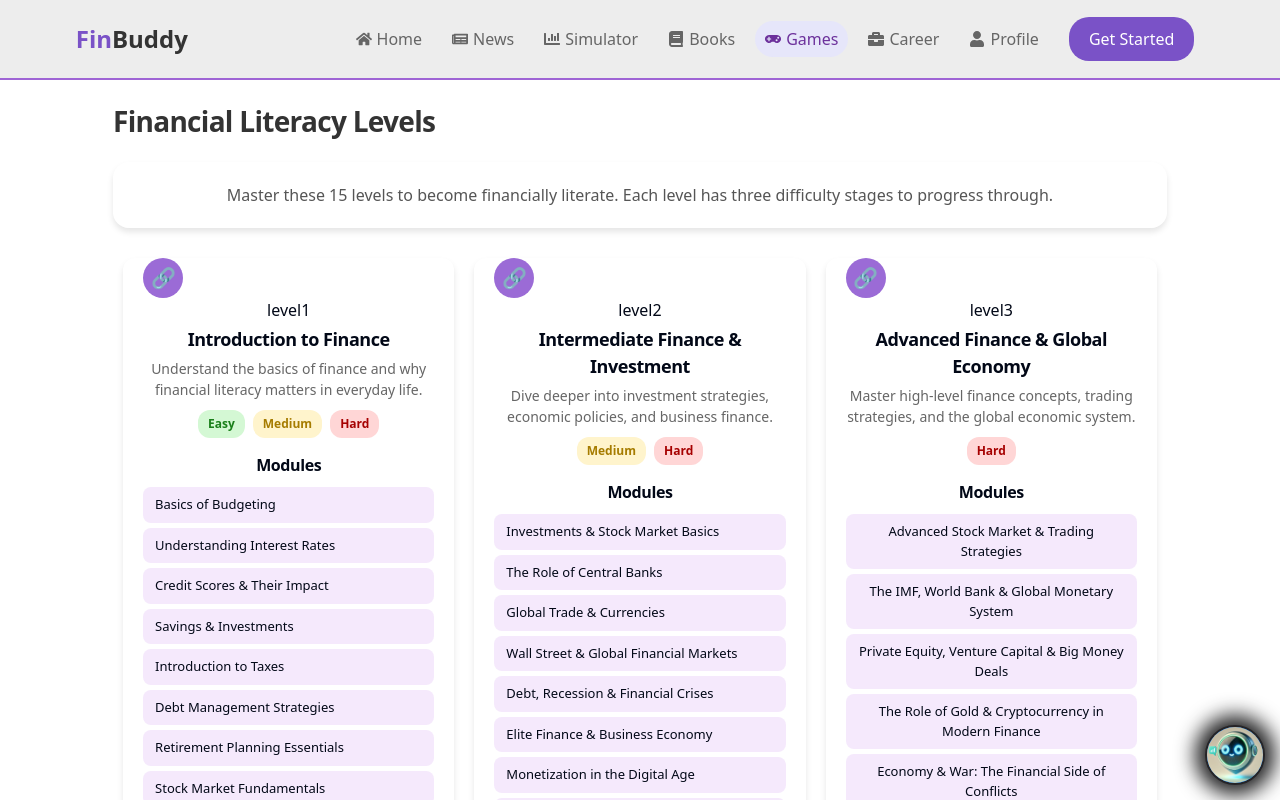
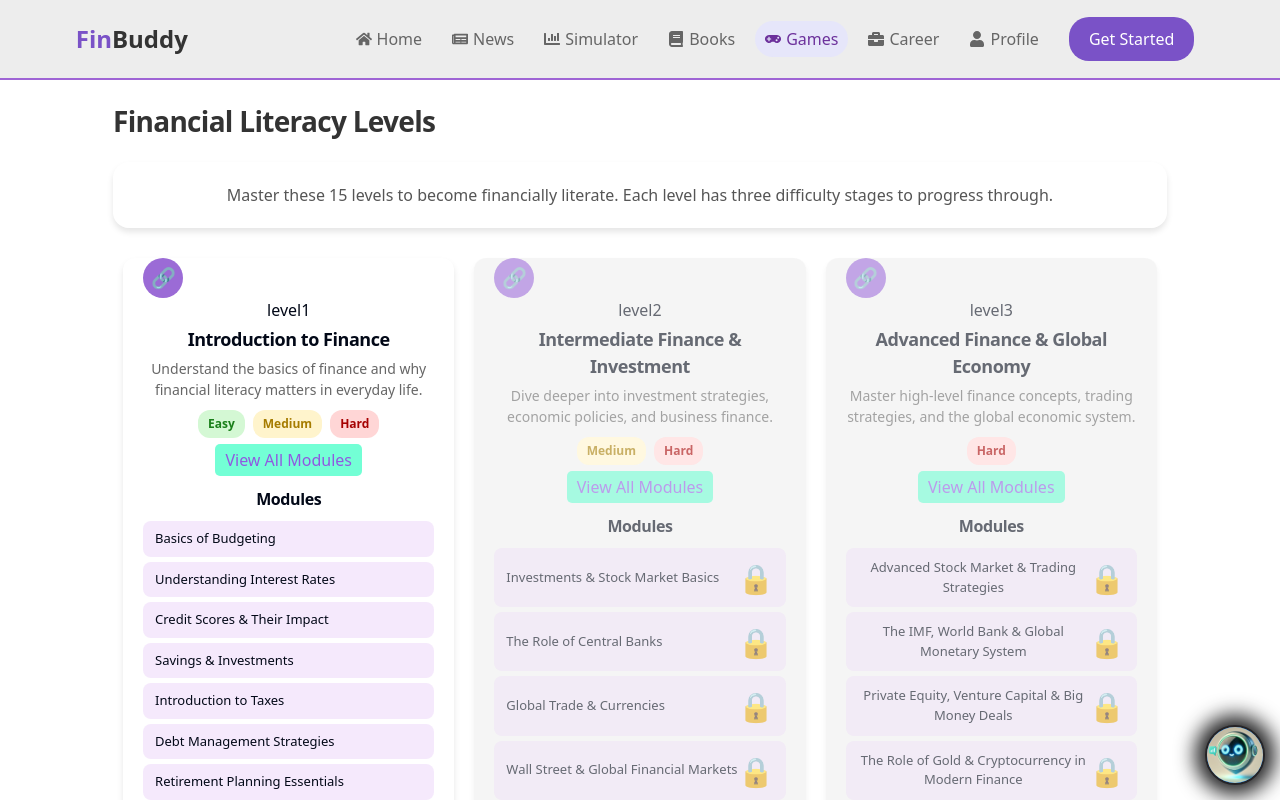
Before and after one commit to VengalaEshwar/project-finbuddy, a React (Vite) app in the folder client/: page /learn in a window 1280 px wide. Shown: the top 800 px of the page. Built offline with nearby package versions, Linux system fonts and the light colour scheme.

Commit message:
addded modules

```diff
--- a/client/src/pages/Games/LevelCard.css
+++ b/client/src/pages/Games/LevelCard.css
@@ -37,6 +37,12 @@
     margin: 4px 0 5px 0;
 }
 
+.view-all-btn{
+    background-color: rgba(0, 255, 179, 0.548);
+    padding: 5px 10px;
+    border-radius: 5px;
+    color: rgb(144, 89, 225);
+}
 .finance-description {
     font-size: 14px;
     color: #666;
--- a/client/src/pages/Games/LevelCard.jsx
+++ b/client/src/pages/Games/LevelCard.jsx
@@ -5,7 +5,7 @@ import { NavLink } from "react-router-dom";
 const LevelCard = ({ course }) => {
 
   return (
-    <div className={`finance-card ${course.lock ? "locked" : ""}`} >
+    <div className={`finance-card ${course.lock ? "locked" : ""}`}>
       <NavLink to="/learn/Quiz" state={{ level: course.level }}>
         <div className="finance-icon-wrapper">
           <span role="img" aria-label="icon" className="finance-icon">🔗</span>
@@ -23,6 +23,13 @@ const LevelCard = ({ course }) => {
             </span>
           ))}
         </div>
+        <NavLink
+          to="/learn/viewAllModules"
+          state={{ level: course.level }}
+          className="view-all-btn"
+        >
+          View All Modules
+        </NavLink>
         <div className="finance-modules">
           <h4>Modules</h4>
           <ul>
@@ -34,6 +41,9 @@ const LevelCard = ({ course }) => {
           </ul>
         </div>
       </NavLink>
+
+
+
     </div>
   );
 };
--- a/client/src/pages/Games/QuizData.js
+++ b/client/src/pages/Games/QuizData.js
@@ -436,7 +436,7 @@ export const courses = [
             "International Economy & Trade Wars",
             "How the Rich Avoid Taxes Legally"
         ],
-        lock: false,
+        lock: true,
     },
     {
         level: "level3",
@@ -456,7 +456,7 @@ export const courses = [
             "Future of Money: AI, Digital Currencies & Web3 Finance",
             "Final Case Study: From Zero to Financial Freedom"
         ],
-        lock: false,
+        lock: true,
     }
 ];
 
--- a/client/src/pages/Games/ViewAllModules.jsx
+++ b/client/src/pages/Games/ViewAllModules.jsx
@@ -6,7 +6,7 @@ import { level1, level2, level3 } from "./QuizData.js";
 
 const ViewAllModules = () => {
   const location = useLocation();
-  const { level } = location.state || {}; // Handle undefined state
+  const { level } = location.state || {};
   const [selectedCourse, setSelectedCourse] = useState([]);
 
   useEffect(() => {
```
